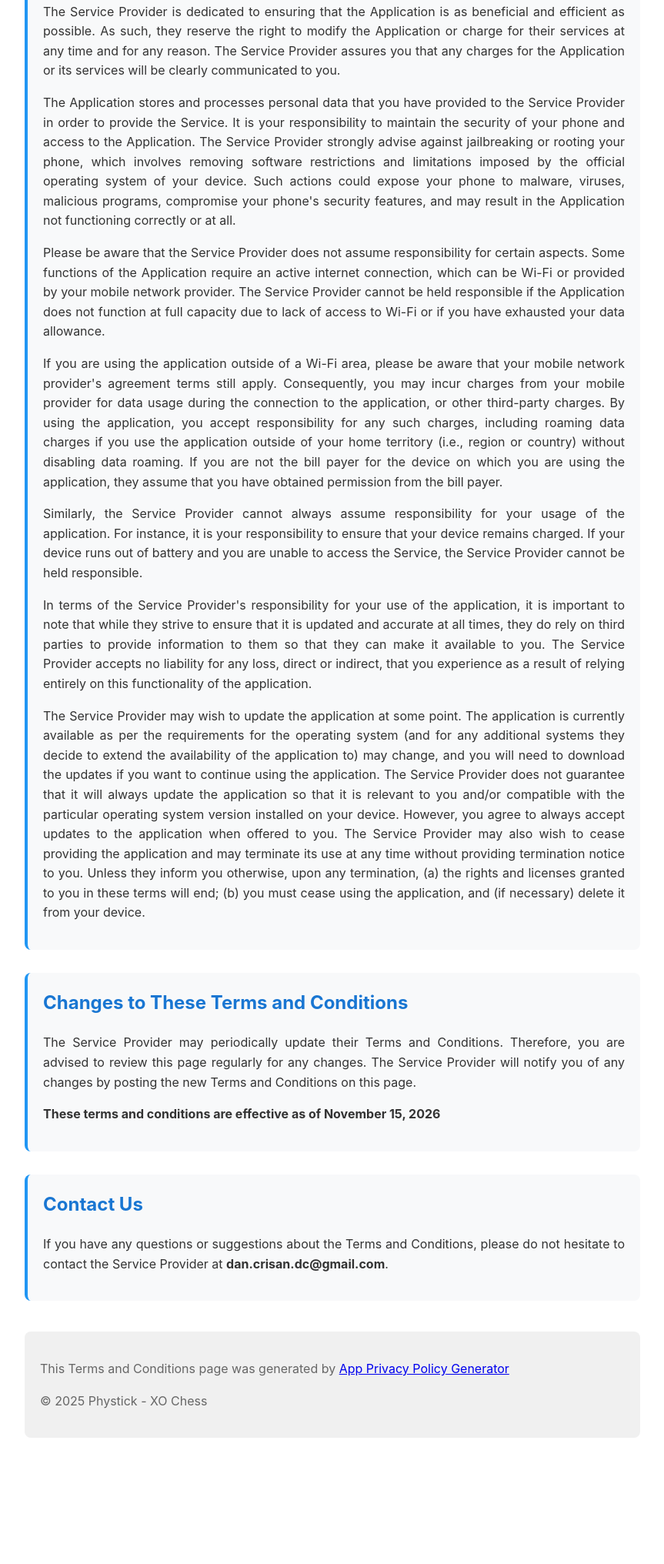
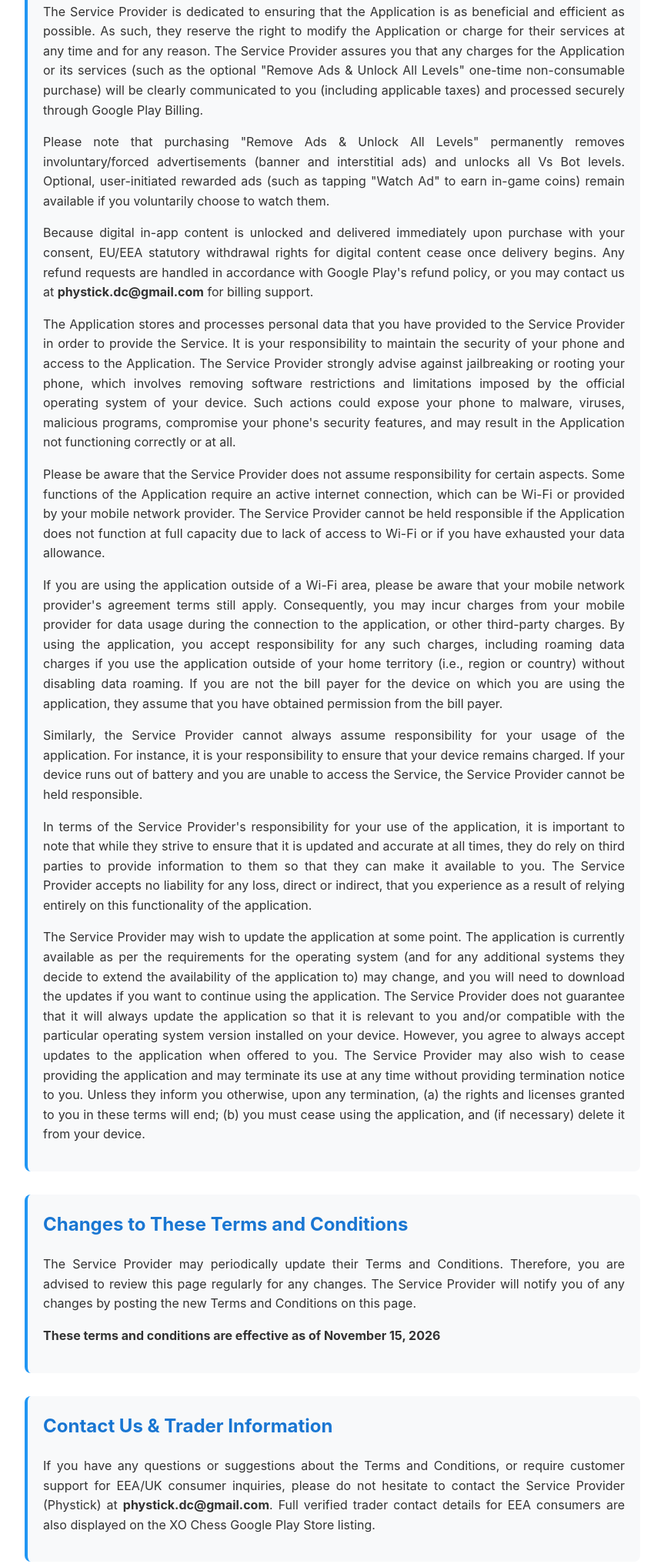
Before and after one commit to DanCrisanDC/xochess_docs, a plain HTML site: page terms-conditions.html in a window 1280 px wide. Shown: the part 531-2563 px from the top of the page at 77% size, without its empty margins (208-1071 px from the left). Before the commit the page ends 2419 px from the top, so only its background shows below. Drawn offline with Linux system fonts and the light colour scheme.

Commit message:
Update terms-conditions.html with IAP/rewarded ads/trader details and phystick.dc@gmail.com

```diff
--- a/terms-conditions.html
+++ b/terms-conditions.html
@@ -61,11 +61,15 @@
     </div>
 
     <div class="section">
-        <p>These terms and conditions apply to the XO Chess app (hereby referred to as "Application") for mobile devices that was created by Phystick (hereby referred to as "Service Provider") as an Ad Supported service.</p>
+        <p>These terms and conditions apply to the XO Chess app (hereby referred to as "Application") for mobile and desktop devices that was created by Phystick (hereby referred to as "Service Provider") as an Ad Supported service with optional In-App Purchases.</p>
 
         <p>Upon downloading or utilizing the Application, you are automatically agreeing to the following terms. It is strongly advised that you thoroughly read and understand these terms prior to using the Application. Unauthorized copying, modification of the Application, any part of the Application, or our trademarks is strictly prohibited. Any attempts to extract the source code of the Application, translate the Application into other languages, or create derivative versions are not permitted. All trademarks, copyrights, database rights, and other intellectual property rights related to the Application remain the property of the Service Provider.</p>
 
-        <p>The Service Provider is dedicated to ensuring that the Application is as beneficial and efficient as possible. As such, they reserve the right to modify the Application or charge for their services at any time and for any reason. The Service Provider assures you that any charges for the Application or its services will be clearly communicated to you.</p>
+        <p>The Service Provider is dedicated to ensuring that the Application is as beneficial and efficient as possible. As such, they reserve the right to modify the Application or charge for their services at any time and for any reason. The Service Provider assures you that any charges for the Application or its services (such as the optional "Remove Ads &amp; Unlock All Levels" one-time non-consumable purchase) will be clearly communicated to you (including applicable taxes) and processed securely through Google Play Billing.</p>
+
+        <p>Please note that purchasing "Remove Ads &amp; Unlock All Levels" permanently removes involuntary/forced advertisements (banner and interstitial ads) and unlocks all Vs Bot levels. Optional, user-initiated rewarded ads (such as tapping "Watch Ad" to earn in-game coins) remain available if you voluntarily choose to watch them.</p>
+
+        <p>Because digital in-app content is unlocked and delivered immediately upon purchase with your consent, EU/EEA statutory withdrawal rights for digital content cease once delivery begins. Any refund requests are handled in accordance with Google Play's refund policy, or you may contact us at <strong>phystick.dc@gmail.com</strong> for billing support.</p>
 
         <p>The Application stores and processes personal data that you have provided to the Service Provider in order to provide the Service. It is your responsibility to maintain the security of your phone and access to the Application. The Service Provider strongly advise against jailbreaking or rooting your phone, which involves removing software restrictions and limitations imposed by the official operating system of your device. Such actions could expose your phone to malware, viruses, malicious programs, compromise your phone's security features, and may result in the Application not functioning correctly or at all.</p>
 
@@ -87,8 +91,8 @@
     </div>
 
     <div class="section">
-        <h2>Contact Us</h2>
-        <p>If you have any questions or suggestions about the Terms and Conditions, please do not hesitate to contact the Service Provider at <strong>dan.crisan.dc@gmail.com</strong>.</p>
+        <h2>Contact Us &amp; Trader Information</h2>
+        <p>If you have any questions or suggestions about the Terms and Conditions, or require customer support for EEA/UK consumer inquiries, please do not hesitate to contact the Service Provider (Phystick) at <strong>phystick.dc@gmail.com</strong>. Full verified trader contact details for EEA consumers are also displayed on the XO Chess Google Play Store listing.</p>
     </div>
 
     <div class="footer">
```
